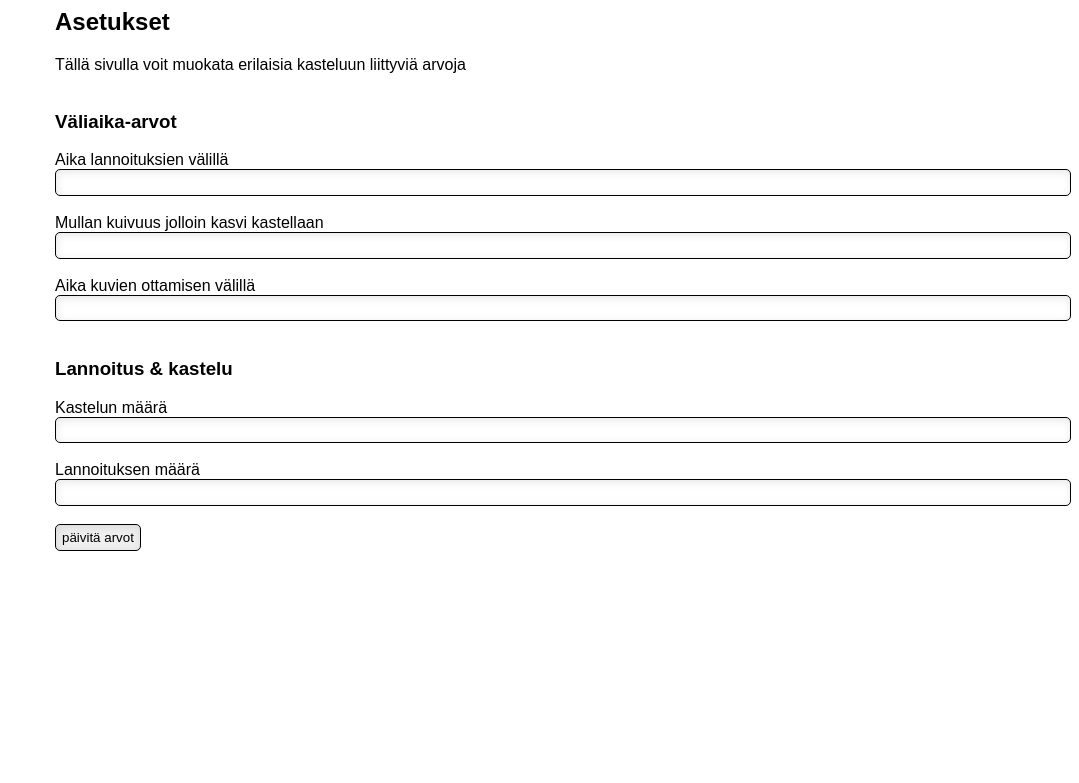
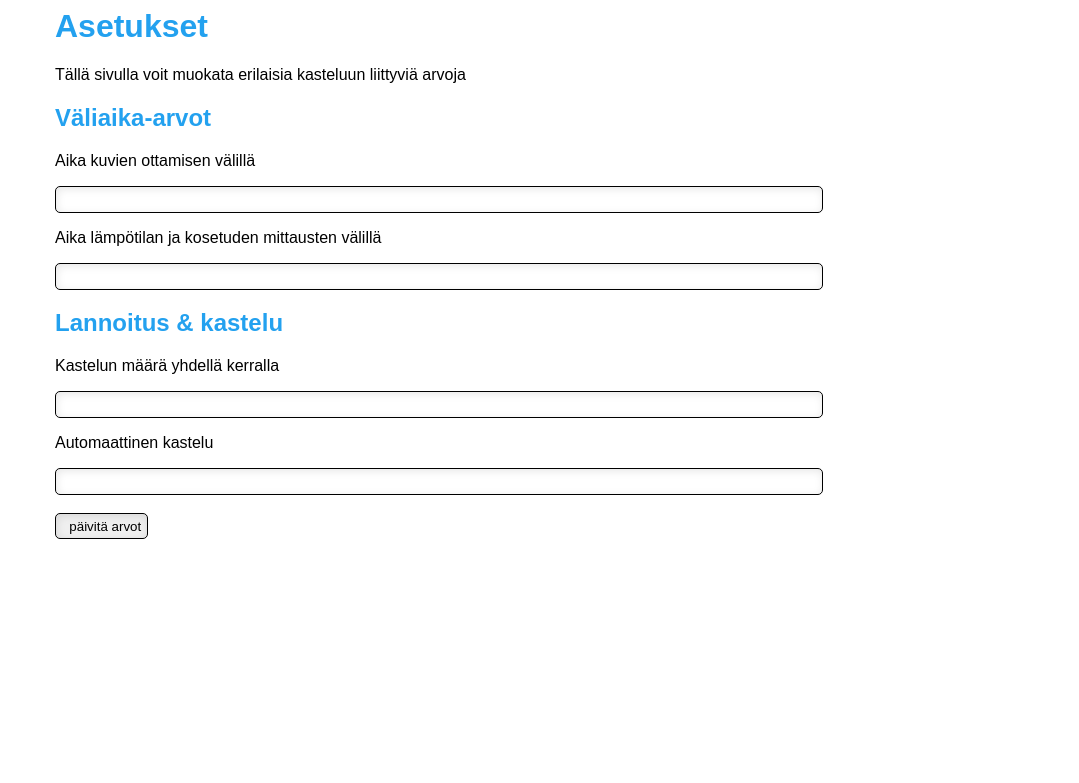
Before and after one commit to juhosakari/Kasvienkastelu, a Flask app: template app/templates/settings.html in a window 1280 px wide. Shown: the top 783 px of the page, without its empty margins (201-1280 px from the left). Run offline with Flask 2, Linux system fonts and the light colour scheme; the template is opened without the code that fills it, so the values that code supplies are empty; parts of the project's set-up code (start-up, migrations or seed data) failed here and were passed over.

Commit message:
Henen sivujen integorinti

```diff
--- a/app/static/only_css_file.css
+++ b/app/static/only_css_file.css
@@ -1,23 +1,27 @@
-/* ÄLÄ KOSKE */
 body {
   margin-left: 20%;
+  min-width:300px;
+  width:60%;
 }
-/* KOSKE */
 body * {
   width: 100%;
+  color: #000;
+}
+* {
   font-family: "Arial", sans, sans-serif;
 }
-
+h1,h2,h3 {
+  color: #23a1ef;
+}
 a {
-  color: #000;
   text-decoration:none;
   display:inline;
+  border-radius: 5px;
 }
 a:hover {
   color:#fff;
-  background-color:#000;
+  background-color:#23a1ef;
 }
-
 .container * {
   border-radius: 5px;
   border: none;
@@ -26,18 +30,32 @@ a:hover {
   -o-transition: .18s ease-out;
   transition: .18s ease-out;
 }
-
 .container input {
   border: 1px solid black;
   box-shadow: inset 1px 2px 8px rgba(0, 0, 0, 0.1);
   height: 2em;
+  padding-left:1em;
 }
-
 .container input:focus {
   box-shadow: inset 1px 2px 8px rgba(0, 0, 0, 0.3);
 }
-
-
 .container .submit {
   width: unset;
 }
+.ii, table {
+  width: 100%;
+}
+.ii {
+  margin-left:0px;
+  display:block;
+  height:auto;
+}
+img,table {
+  border: 2px solid #23a1ef;
+}
+table * {
+  width: auto;
+  text-decoration:none;
+  font-weight:0;
+  text-align: left;
+}
--- a/app/templates/runko.html
+++ b/app/templates/runko.html
@@ -2,7 +2,17 @@
  <head>
  	<meta charset="utf-8">
 	<link rel="stylesheet" href="{{ url_for('static', filename='only_css_file.css') }}">
- 	<title>{{ title }}</title>
+ 	<title>Raspberry pi</title>
+ 	{% if current_user.is_authenticated %}
+ 	<h2>Linkit</h2>
+ 	<h3>kirjautunut: {{ current_user.name }} </h3>
+	<ul>
+	<li><a href="{{ url_for('index', user=current_user.name) }}">Pääsivu</a></li>
+	<li><a href="{{ url_for('change_user') }}">Vaihda käyttäjää</a></li>
+	<li><a href="{{ url_for('settings') }}">Asetukset</a></li>
+	<a></a>
+	</ul>
+	{% endif %}
  </head>
  <body>
  	<div class="body_div">
--- a/app/templates/settings.html
+++ b/app/templates/settings.html
@@ -1,27 +1,31 @@
-{% extends "runko.html" %}
-<!-- poista nämä rivit/lisää oikeaan tiedostoon-->
+{% extends 'runko.html' %}
+
 {% block asiat %}
+<body style="margin-right: 20%;">
 
+<h1>Asetukset</h1>
 
-<h2>Asetukset</h2>
-<a>Tällä sivulla voit muokata erilaisia kasteluun liittyviä arvoja</a>
+<p>Tällä sivulla voit muokata erilaisia kasteluun liittyviä arvoja</p>
+
+<h2>Väliaika-arvot</h2>
+<div class="container">
+  <form action="" method="post">
+    <!--
+    <p>Aika lannoituksien välillä </p><input type="text" value="nykyinen arvo">
+    <br>
+    <p>Aika automaattisten kasteluiden välillä </p><input type="text" value="nykyinen arvo" >
+    <br>
+    -->
+    <p>Aika kuvien ottamisen välillä </p><input type="text" name="snap_i" value="{{ user.snap_i }}" >
+    <br>
+    <p>Aika lämpötilan ja kosetuden mittausten välillä </p><input type="text" name="humidity_temp_i" value="{{ user.humidity_temp_i }}" >
+    <br>
+    <h2>Lannoitus & kastelu</h2>
+    <p>Kastelun määrä yhdellä kerralla </p><input type="text" name="water_amount" value="{{ user.water_amount }}" >
+    <br>
+    <p>Automaattinen kastelu </p><input type="text" name="autowater" value="{{ user.autowater }}" >
     <br>
     <br>
-
-<div class="container">
-<form action="{{ url_for('settings') }}" method="post">
-	<h3>Väliaika-arvot</h3>
-	<a>Aika lannoituksien välillä </a><input type="text" name="fertilizing_i" value="{{ current_user.fertilizing_i }}">
-	<br> <br>
-	<a>Mullan kuivuus jolloin kasvi kastellaan</a><input type="text" name="water_treshold" value="{{ current_user.water_treshold }}" >
-	<br> <br>
-	<a>Aika kuvien ottamisen välillä </a><input type="text" name="snap_i" value="{{ current_user.snap_i }}" >
-	<br> <br>
-	<h3>Lannoitus &#38; kastelu</h3>
-	<a>Kastelun määrä </a><input type="text" name="water_amount" value="{{ current_user.water_amount }}" >
-	<br> <br>
-	<a>Lannoituksen määrä </a><input type="text" name="fertilize_amount" value="{{ current_user.fertilize_amount }}" >
-	<br> <br>
     {% if error %}
         <p>Virhe:</p> {{ error }}
     {% endif %}
@@ -29,5 +33,4 @@
     </form>
   </div>
 
-</div>
 {% endblock asiat %}
--- a/autowater.py
+++ b/autowater.py
@@ -15,8 +15,8 @@ def main():
 	SERVO_2 = 0
 	HUMIDITY_TEMP = 0
 
-	while:
+	while True:
 		users = get_values()
 
 
-main()
+get_values()
```
Also changed, not shown: app/routes.py (+5 -5 lines), app/templates/change_user.html (+12 -2 lines), app/templates/index.html (+49 -4 lines), app/static/lammas.jpg (added). Lines whose indentation alone changed are shown as unchanged.
